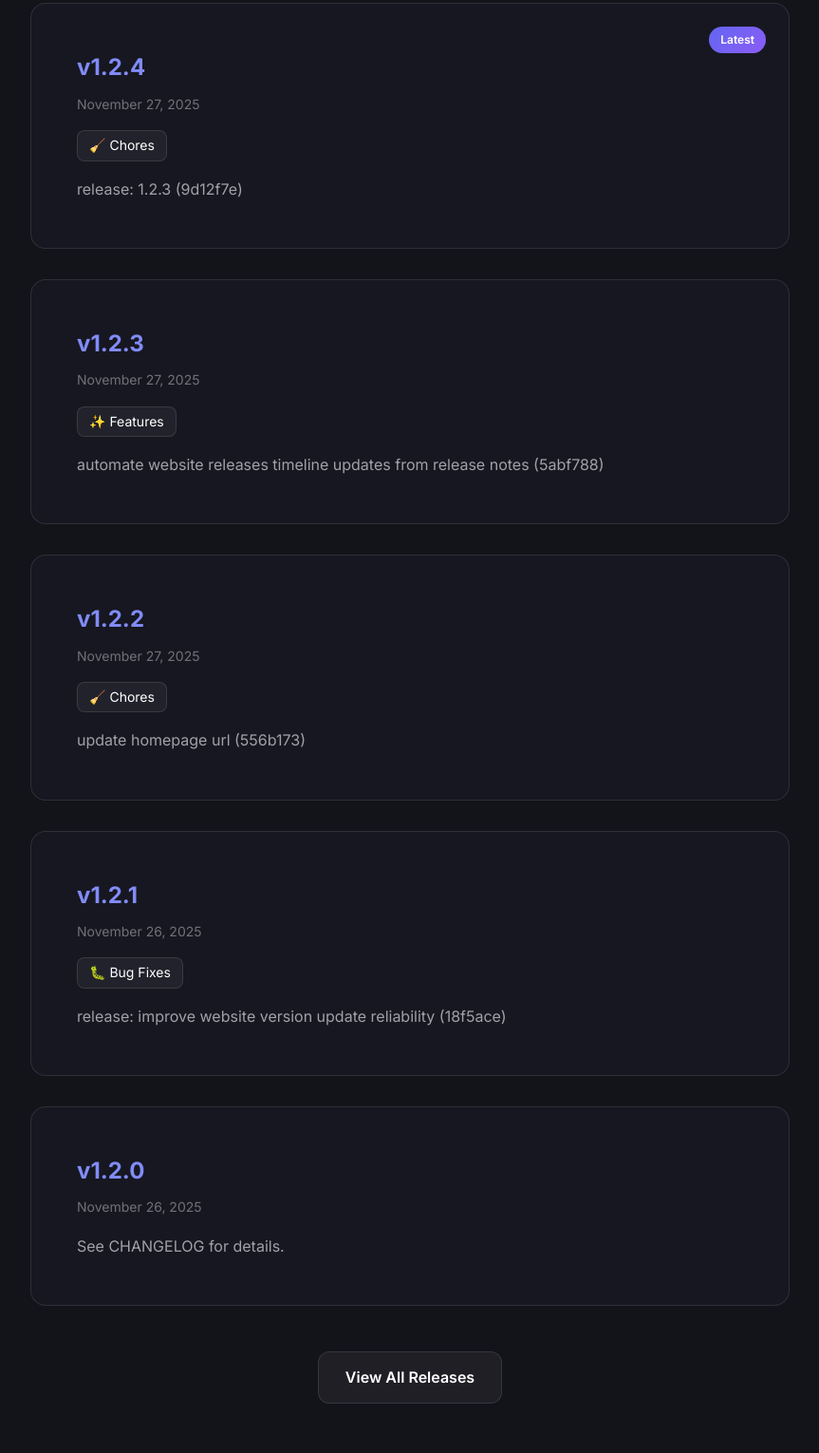
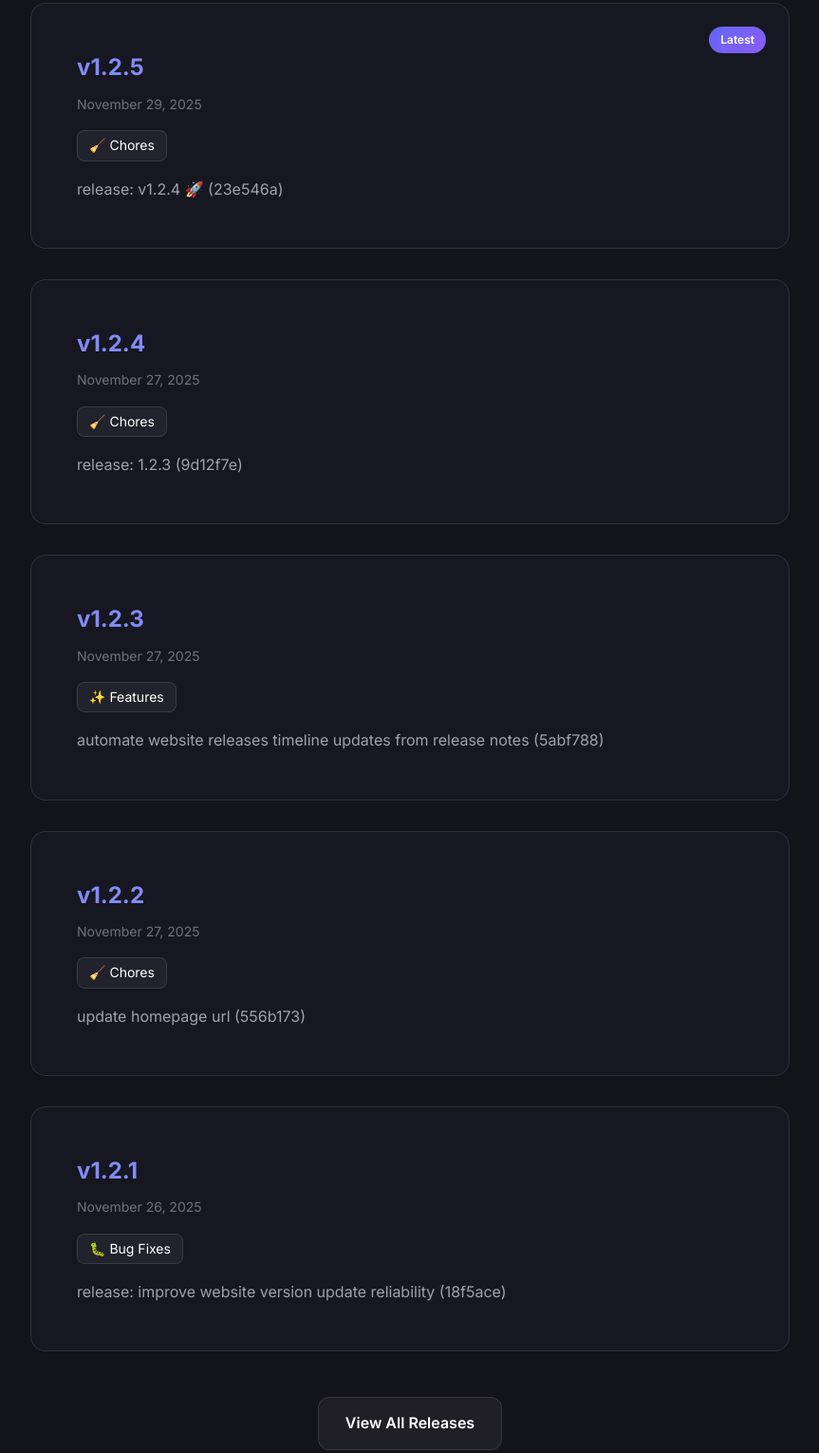
Before and after one commit to programinglive/commiter, a website: page web/index.html in a window 1280 px wide. Shown: the part 5935-7465 px from the top of the page at 95% size, without its empty margins (208-1071 px from the left). Drawn offline with Linux system fonts and the light colour scheme.

Commit message:
chore(release): 1.2.5 🚀

```diff
--- a/package.json
+++ b/package.json
@@ -1,6 +1,6 @@
 {
   "name": "@programinglive/commiter",
-  "version": "1.2.4",
+  "version": "1.2.5",
   "description": "Commiter keeps repositories release-ready by enforcing conventional commits, generating icon-rich changelog entries, and orchestrating semantic version bumps without manual toil. It bootstraps Husky hooks, commitlint rules, and release scripts that inspect history, detect framework-specific test commands, run them automatically, tag git releases, coordinate npm publishing, surface release metrics, enforce project-specific checks, and give maintainers observability across distributed teams. Plus!",
   "main": "index.js",
   "bin": {
--- a/web/index.html
+++ b/web/index.html
@@ -385,6 +385,12 @@
                 <!-- RELEASES_TIMELINE:START -->
                 <div class="release-item">
                     <div class="release-badge">Latest</div>
+                    <div class="release-version">v1.2.5</div>
+                    <div class="release-date">November 29, 2025</div>
+                    <div class="release-type">🧹 Chores</div>
+                    <p class="release-description">release: v1.2.4 🚀 (23e546a)</p>
+                </div>
+                <div class="release-item">
                     <div class="release-version">v1.2.4</div>
                     <div class="release-date">November 27, 2025</div>
                     <div class="release-type">🧹 Chores</div>
@@ -407,11 +413,6 @@
                     <div class="release-date">November 26, 2025</div>
                     <div class="release-type">🐛 Bug Fixes</div>
                     <p class="release-description">release: improve website version update reliability (18f5ace)</p>
-                </div>
-                <div class="release-item">
-                    <div class="release-version">v1.2.0</div>
-                    <div class="release-date">November 26, 2025</div>
-                    <p class="release-description">See CHANGELOG for details.</p>
                 </div>
                 <!-- RELEASES_TIMELINE:END -->
             </div>
```
Also changed, not shown: docs/release-notes/RELEASE_NOTES.md (+9 -0 lines), CHANGELOG.md, 1 other file.
